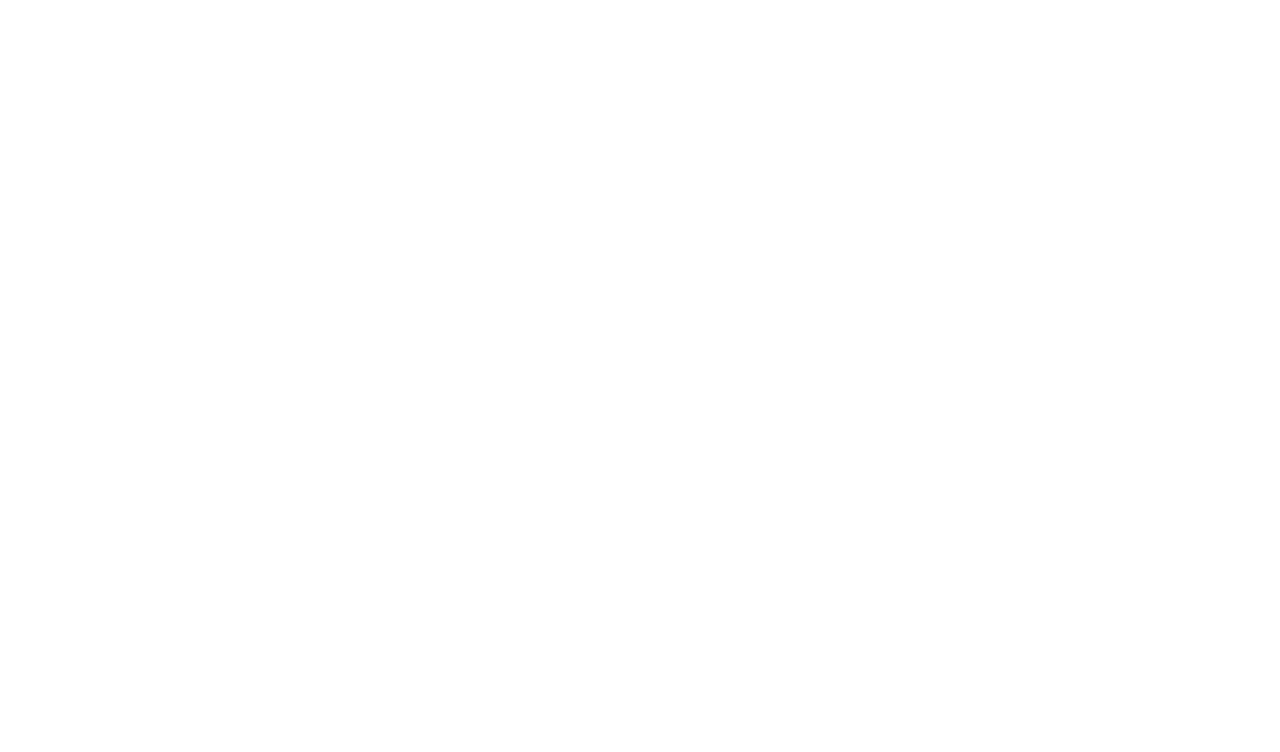
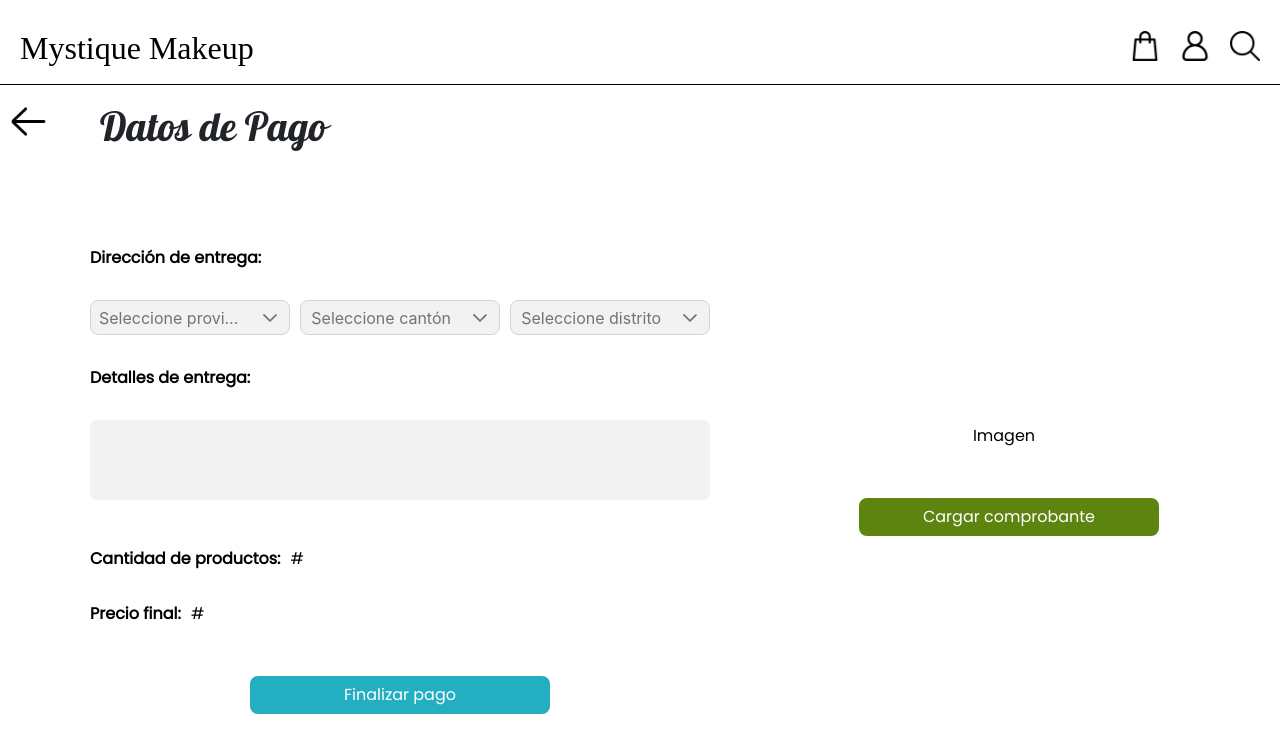
Before and after one commit to Isaac4918/MystiqueMakeup, a React (Create React App) app: page /PaymentDetails in a window 1280 px wide. Before the commit this address had no page. Shown: the top 752 px of the page. Built offline with nearby package versions, Linux system fonts and the light colour scheme; a web font is replaced by a local one.

Commit message:
payment details view

```diff
--- a/src/App.js
+++ b/src/App.js
@@ -20,10 +20,12 @@
 import ProductScreen from "./pages/ProductScreen";
 import DeleteProduct from "./pages/DeleteProduct";
 import ModifyProduct from "./pages/ModifyProduct";
-//import CreateProduct from "./pages/CreateProduct";
+import CreateProduct from "./pages/CreateProduct";
 import PublicationScreen from "./pages/publicationPages/PublicationScreen";
 import ModifyPublication from "./pages/publicationPages/ModifyPublication";
-import PublicationManagement from "./pages/publicationPages/PublicationManagement";import DeleteAccount from "./pages/accountPages/DeleteAccount";
+import PublicationManagement from "./pages/publicationPages/PublicationManagement";
+import DeleteAccount from "./pages/accountPages/DeleteAccount";
+import PaymentDetails from "./pages/PaymentDetails";
 
 
 function App() {
@@ -51,10 +53,11 @@
         <Route path="/MyPurchases" element={<MyPurchases />} />
         <Route path="/ProductScreen" element={<ProductScreen />} />
         <Route path="/DeleteProduct" element={<DeleteProduct />} />
-        {/*<Route path="/CreateProduct" element={<CreateProduct />} />*/}
+        <Route path="/CreateProduct" element={<CreateProduct />} />
         <Route path="/ModifyProduct" element={<ModifyProduct />} />
         <Route path="/publication/modify" element={<ModifyPublication/>}/>
         <Route path="/publication/manage" element={<PublicationManagement/>}/>
+        <Route path="/PaymentDetails" element={<PaymentDetails />} />
       </Routes>
     </Router>
   );
--- /dev/null
+++ b/src/pages/PaymentDetails.js
@@ -0,0 +1,91 @@
+import React from "react";
+import { useRef , useState } from 'react';
+import "../styles/Payment.css";
+import Navbar from "../components/Navbar"
+import { Link, useNavigate } from 'react-router-dom';
+import { Dropdown } from 'primereact/dropdown';
+import 'primereact/resources/themes/saga-blue/theme.css';
+import 'primereact/resources/primereact.min.css';
+import back from "../components/assets/arrowBack.png";
+
+function PaymentDetails(){
+    const [selectedProvince, setSelectedProvince] = useState('');
+    const [selectedCanton, setSelectedCanton] = useState('');
+    const [selectedDistrict, setSelectedDistrict] = useState('');
+
+    const provinces = ["San José", "Cartago", "Guanacaste", "Limón", "Heredia", "Alajuela"];
+    const cantons = ["Tibás", "Pococí", "San Carlos"];
+    const districts = ["Colima"];
+
+    const [data, setData] = useState({
+        details: '',
+        province: '',
+        canton: '',
+        district: '',
+        image: null
+    });
+
+    const handleChangeProvince = (event) => {
+        setSelectedProvince(event.target.value)
+        setData({
+            ...data,
+            province : event.target.value
+        })
+    }
+
+    const handleChangeCanton = (event) => {
+        setSelectedCanton(event.target.value)
+        setData({
+            ...data,
+            canton : event.target.value
+        })
+    }
+
+    const handleChangeDistrict = (event) => {
+        setSelectedDistrict(event.target.value)
+        setData({
+            ...data,
+            district : event.target.value
+        })
+    }
+
+    return(
+        <div className="PaymentDetails">
+            <Navbar showIcons={true} />
+            <Link to={"/Cart"}><button className="backManagement"><img src={back} alt=""/></button></Link>
+            <h1>Datos de Pago</h1>
+            <section className="layoutPayment">
+                <div className="LeftGridPayment">
+                    <label><b>Dirección de entrega:</b></label><br />
+                    <div className="dropdows">
+                        <Dropdown value={selectedProvince} onChange={handleChangeProvince} options={provinces} placeholder="Seleccione provincia" className="optionsPayment" />
+                        <br />
+
+                        <Dropdown value={selectedCanton} onChange={handleChangeCanton} options={cantons} placeholder="Seleccione cantón" className="optionsPayment" />
+                        <br />
+
+                        <Dropdown value={selectedDistrict} onChange={handleChangeDistrict} options={districts} placeholder="Seleccione distrito" className="optionsPayment" />
+                        <br />
+                    </div>
+                    <label><b>Detalles de entrega:</b></label><br />
+                    <textarea type="text" name="provincia" id="provincia"/><br />
+
+                    <label><b>Cantidad de productos:</b></label>
+                    <label>#</label><br />
+
+                    <label><b>Precio final:</b></label>
+                    <label>#</label><br />
+
+                    <button className="buttonEnd" type="button">Finalizar pago</button>
+
+                </div>
+                <div className="RightGridPayment">
+                    <label>Imagen</label>
+                    <button className="buttonLoadPayment" type="button">Cargar comprobante</button>
+                </div>
+            </section>
+        </div>
+    );
+}
+
+export default PaymentDetails;
--- /dev/null
+++ b/src/styles/Payment.css
@@ -0,0 +1,117 @@
+@font-face {
+    font-family: 'Poppins';
+    src: url(./fonts/Poppins-Regular.ttf) format('truetype');
+}
+
+.PaymentDetails h1{
+    font-family: 'Pattaya';
+    font-size: 40px;
+    margin-left: 100px;
+    margin-top: -40px;
+}
+
+.layoutPayment{
+    width: 1300px;
+    height: 450px;
+
+    display: grid;
+    grid-template-rows: 1fr;
+    grid-template-columns: repeat(2, 1fr);
+    gap: 8px;
+
+    position: fixed;
+    transform: translate(-50%, -50%);
+    top: 50%;
+    left: 50%;
+    margin-top: 70px;
+}
+
+.RightGridPayment{
+    position: relative;
+    display: flex;
+    flex-direction: column;
+    align-items: center;
+    justify-content: center;
+}
+
+.LeftGridPayment{
+    margin-left: 100px;
+}
+
+.layoutPayment label{
+    font-family: 'Poppins';
+    font-size: 16px;
+    color: black;
+    margin-bottom: 30px;
+    margin-right: 10px;
+}
+
+.layoutPayment textarea{
+    background-color: rgb(242, 242, 242);
+    resize: none;
+    height: 80px;
+    width: 620px;
+    border-radius: 8px;
+    border: none;
+    margin-bottom: 40px;
+}
+
+.layoutPayment textarea:hover{
+    border: 1px solid rgb(36, 177, 248);
+}
+
+.dropdows{
+    display: flex;
+}
+
+.PaymentDetails .optionsPayment{
+    background-color: rgb(242, 242, 242);
+    color: #333;
+    font-size: 16px;
+    width: 200px;
+    height: 35px;
+    border-radius: 8px;
+    margin-bottom: 30px;
+    margin-right: 10px;
+    align-items: center;
+    text-align: center;
+}
+
+.layoutPayment img{
+    display: flex;
+    justify-content: center;
+
+    width: 460px;
+    height: 360px;
+    background-color: rgb(242, 242, 242);
+    margin-right: 10px;
+    margin-top: 30px;
+    margin-bottom: 2px;
+}
+
+.buttonEnd{
+    font-family: 'Poppins';
+    font-size: 16px;
+    cursor: pointer;
+    color: white;
+    background-color: #23aec1;
+    border-radius: 8px;
+    border: none;
+    width: 300px;
+    height: 38px;
+    margin-top: 20px;
+    margin-left: 160px;
+}
+
+.buttonLoadPayment{
+    font-family: 'Poppins';
+    font-size: 16px;
+    cursor: pointer;
+    color: white;
+    background-color: #5E8410;
+    border-radius: 8px;
+    border: none;
+    width: 300px;
+    height: 38px;
+    margin-top: 20px;
+}
```
